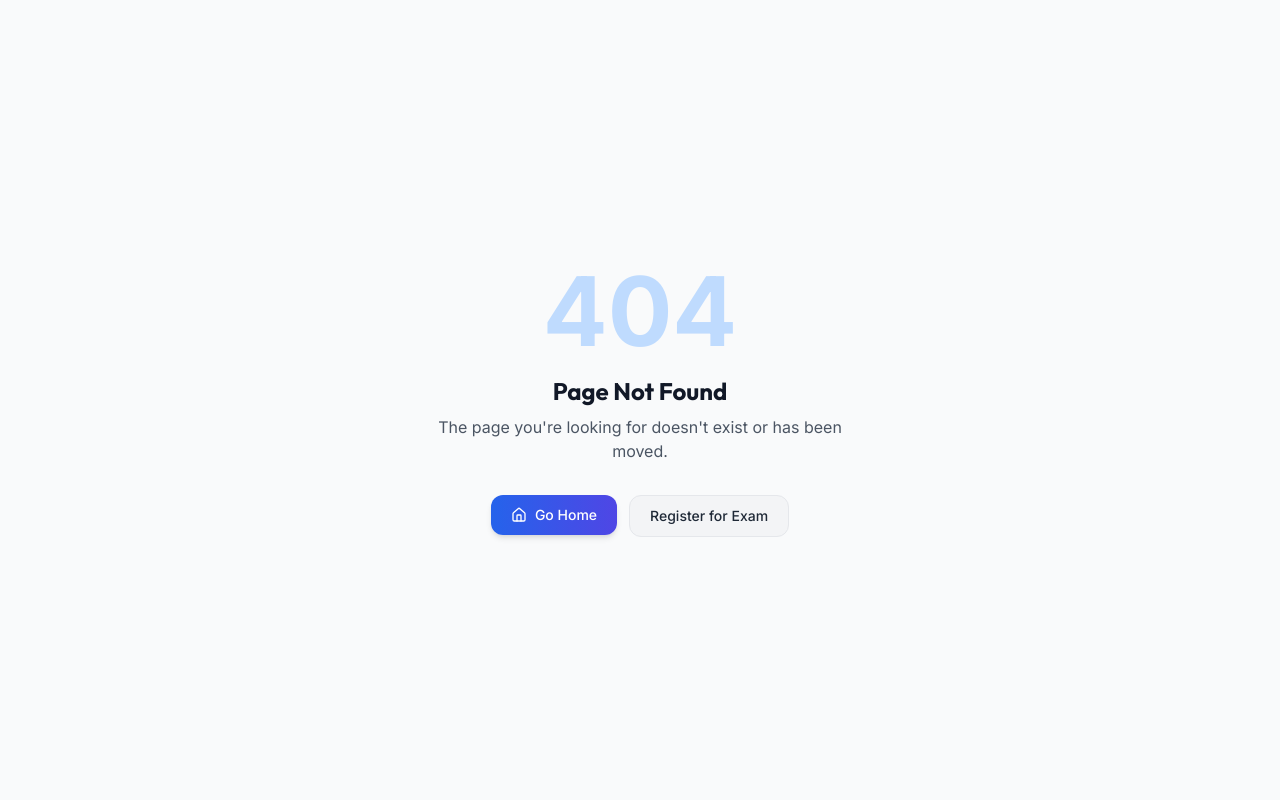
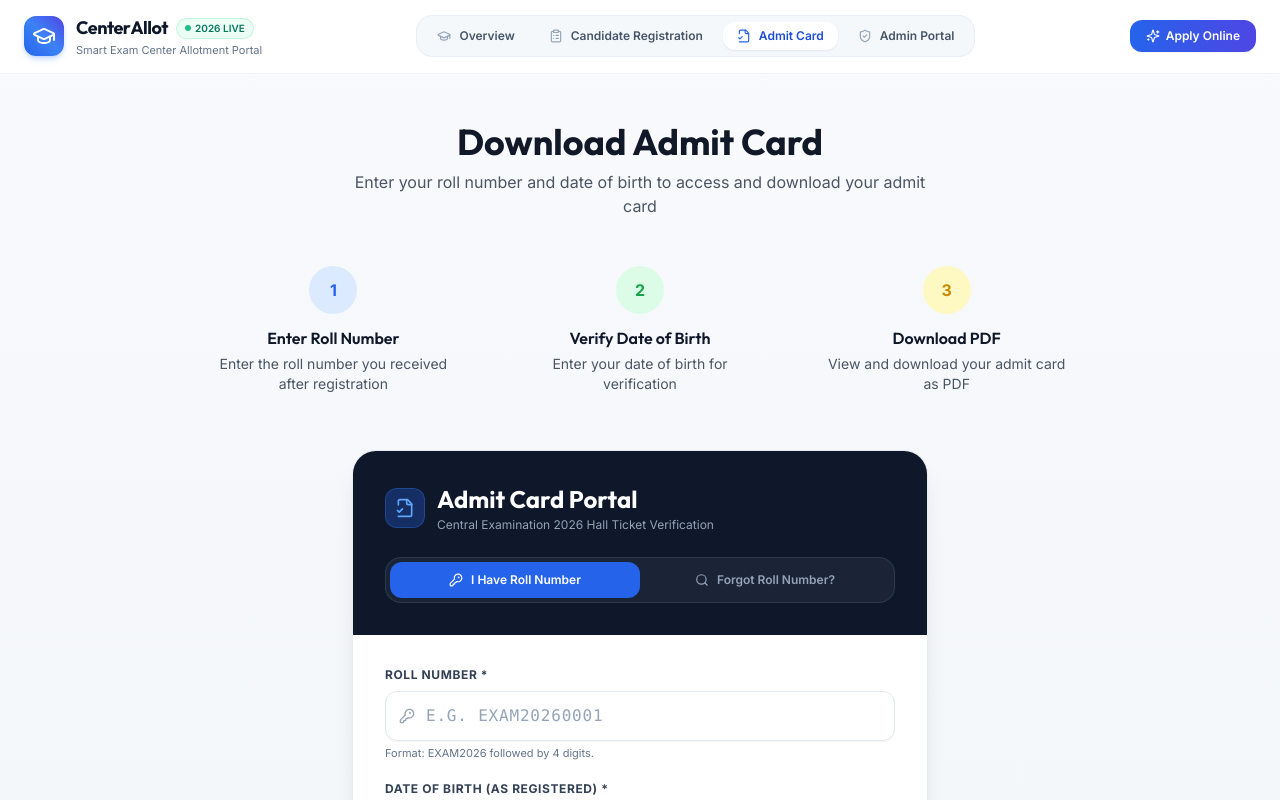
Before and after one commit to sin-07/testing, a Next.js app: page /admit-card in a window 1280 px wide. Before the commit this address had no page. Shown: the top 800 px of the page. Built offline with nearby package versions, Linux system fonts and the light colour scheme.

Commit message:
feat(admit-card): assemble admit card download portal with print styles

```diff
--- /dev/null
+++ b/src/app/admit-card/page.tsx
@@ -0,0 +1,66 @@
+/**
+ * Admit Card Page
+ * Students can verify and download their admit cards
+ */
+
+import { Header, Footer } from '@/components/layout';
+import AdmitCardForm from './AdmitCardForm';
+import { FileText, CheckCircle, Download } from 'lucide-react';
+
+export default function AdmitCardPage() {
+  return (
+    <div className="min-h-screen flex flex-col">
+      <Header />
+
+      <main className="flex-grow py-8 md:py-12">
+        <div className="container mx-auto px-4">
+          {/* Page Header */}
+          <div className="text-center mb-8">
+            <h1 className="text-3xl md:text-4xl font-bold text-gray-900 mb-2">
+              Download Admit Card
+            </h1>
+            <p className="text-gray-600 max-w-xl mx-auto">
+              Enter your roll number and date of birth to access and download your admit card
+            </p>
+          </div>
+
+          {/* How it works */}
+          <div className="grid md:grid-cols-3 gap-6 max-w-4xl mx-auto mb-10">
+            <div className="text-center p-4">
+              <div className="w-12 h-12 bg-primary-100 rounded-full flex items-center justify-center mx-auto mb-3">
+                <span className="text-primary-600 font-bold">1</span>
+              </div>
+              <h3 className="font-semibold">Enter Roll Number</h3>
+              <p className="text-sm text-gray-600 mt-1">
+                Enter the roll number you received after registration
+              </p>
+            </div>
+            <div className="text-center p-4">
+              <div className="w-12 h-12 bg-green-100 rounded-full flex items-center justify-center mx-auto mb-3">
+                <span className="text-green-600 font-bold">2</span>
+              </div>
+              <h3 className="font-semibold">Verify Date of Birth</h3>
+              <p className="text-sm text-gray-600 mt-1">
+                Enter your date of birth for verification
+              </p>
+            </div>
+            <div className="text-center p-4">
+              <div className="w-12 h-12 bg-yellow-100 rounded-full flex items-center justify-center mx-auto mb-3">
+                <span className="text-yellow-600 font-bold">3</span>
+              </div>
+              <h3 className="font-semibold">Download PDF</h3>
+              <p className="text-sm text-gray-600 mt-1">
+                View and download your admit card as PDF
+              </p>
+            </div>
+          </div>
+
+          {/* Form - handles its own state */}
+          <AdmitCardForm />
+        </div>
+      </main>
+
+      <Footer />
+    </div>
+  );
+}
```
